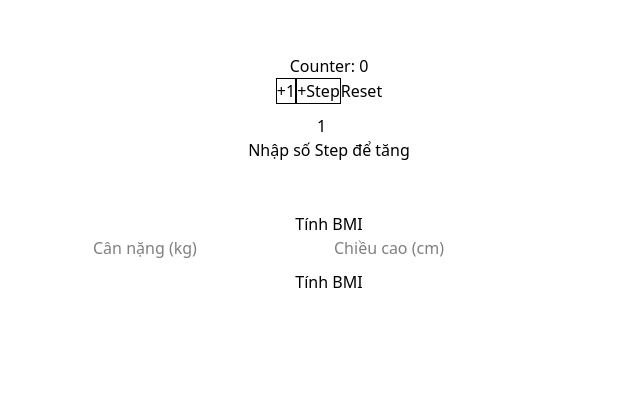
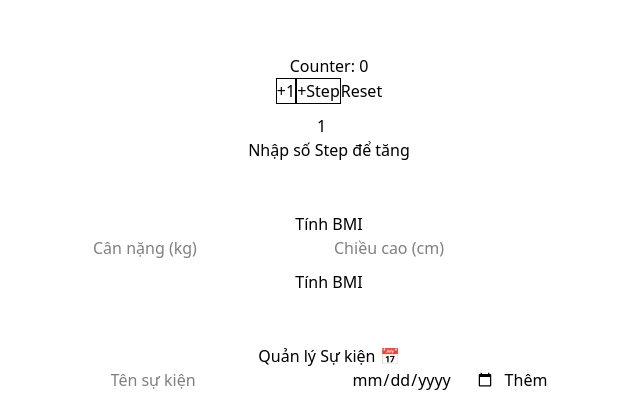
Before and after one commit to minhkhoagithub/TenPractice, a React (Vite) app in the folder ongk/: page / in a window 1280 px wide. Shown: the part 1668-2080 px from the top of the page, without its empty margins (311-951 px from the left). Before the commit the page ends 1962 px from the top, so only its background shows below. Built offline with nearby package versions, Linux system fonts and the light colour scheme.

Commit message:
update quan ly Event

```diff
--- a/ongk/src/App.jsx
+++ b/ongk/src/App.jsx
@@ -22,6 +22,7 @@ import { AuthProvider, useAuth } from "./component/AuthContext.jsx";
 import Login from "./component/Login.jsx";
 import Welcome from "./component/Welcome.jsx";
 import BMI from "./component/BMI.jsx";
+import Event from "./component/Event.jsx";
 function AppContent() {
   const { isLoggedIn } = useAuth();
 
@@ -60,6 +61,8 @@ function App() {
 
     <BMI/>
 
+    <Event />
+
       </>
   )
 }
--- /dev/null
+++ b/ongk/src/component/Event.jsx
@@ -0,0 +1,96 @@
+import { useState } from "react";
+
+function EventManager() {
+  const [events, setEvents] = useState([]);
+  const [formData, setFormData] = useState({ title: "", date: "" });
+  const [editIndex, setEditIndex] = useState(null); // index sự kiện đang sửa
+
+  const updateInput = (e) => {
+    const { name, value } = e.target;
+    setFormData(prev => ({
+      ...prev,
+      [name]: value
+    }));
+  };
+
+  const addEvent = () => {
+    if (!formData.title || !formData.date) {
+      alert("Vui lòng nhập đủ thông tin sự kiện!");
+      return;
+    }
+
+    if (editIndex !== null) {
+      // Đang chỉnh sửa sự kiện
+      const updatedEvents = [...events];
+      updatedEvents[editIndex] = formData;
+      setEvents(updatedEvents);
+      setEditIndex(null);
+    } else {
+      // Thêm mới sự kiện
+      setEvents(prev => [...prev, formData]);
+    }
+
+    // Clear form
+    setFormData({ title: "", date: "" });
+  };
+
+  const editEvent = (index) => {
+    setFormData(events[index]);
+    setEditIndex(index);
+  };
+
+  const deleteEvent = (index) => {
+    const updatedEvents = events.filter((_, i) => i !== index);
+    setEvents(updatedEvents);
+    // Nếu đang sửa mà xóa chính nó => clear form
+    if (editIndex === index) {
+      setFormData({ title: "", date: "" });
+      setEditIndex(null);
+    }
+  };
+
+  return (
+    <div style={{ textAlign: "center", marginTop: "50px" }}>
+      <h2>Quản lý Sự kiện 📅</h2>
+
+      <div style={{ marginBottom: "20px" }}>
+        <input
+          type="text"
+          name="title"
+          value={formData.title}
+          placeholder="Tên sự kiện"
+          onChange={updateInput}
+          style={{ marginRight: "10px" }}
+        />
+        <input
+          type="date"
+          name="date"
+          value={formData.date}
+          onChange={updateInput}
+          style={{ marginRight: "10px" }}
+        />
+        <button onClick={addEvent}>
+          {editIndex !== null ? "Cập nhật" : "Thêm"}
+        </button>
+      </div>
+
+      <ul style={{ listStyle: "none", padding: 0 }}>
+        {events.map((event, index) => (
+          <li key={index} style={{ marginBottom: "10px" }}>
+            <strong>{event.title}</strong> - {event.date}
+            <div style={{ marginTop: "5px" }}>
+              <button onClick={() => editEvent(index)} style={{ marginRight: "5px" }}>
+                Sửa
+              </button>
+              <button onClick={() => deleteEvent(index)}>
+                Xóa
+              </button>
+            </div>
+          </li>
+        ))}
+      </ul>
+    </div>
+  );
+}
+
+export default EventManager;
```
Also changed, not shown: ongk/MC/Screenshot 2025-04-26 142319.png (added).
